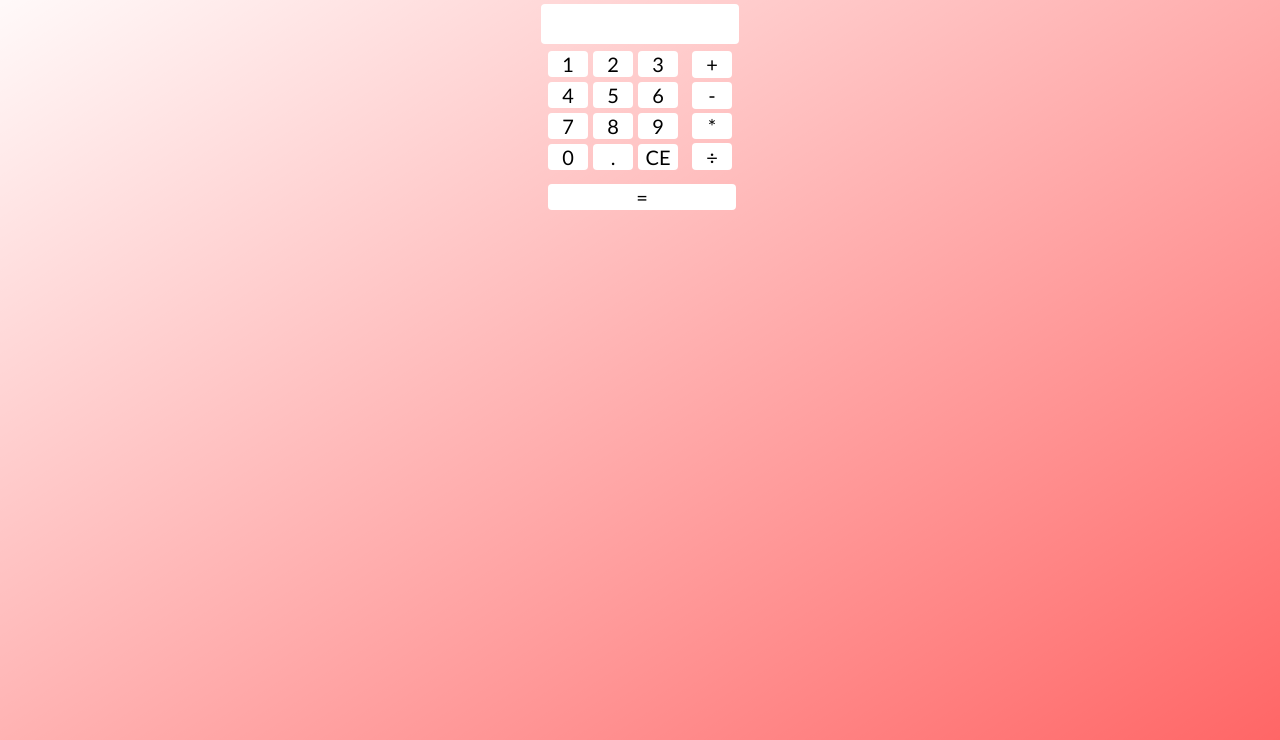
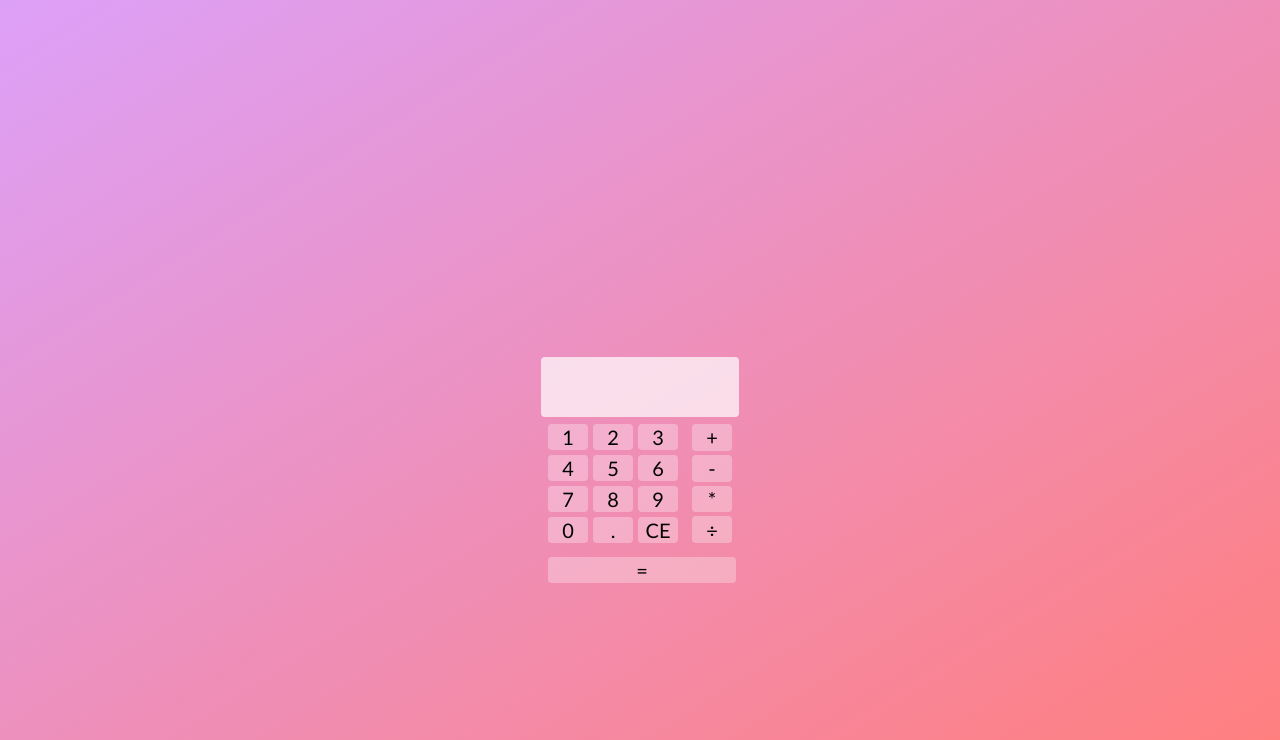
Before and after one commit to ellenmariestuder/calculator, a plain HTML site: page index.html in a window 1280 px wide. Shown: the part 60-800 px from the top of the page. Drawn offline with Linux system fonts and the light colour scheme.

Commit message:
refactor code; finalize GUI functionality

```diff
--- a/index.html
+++ b/index.html
@@ -8,13 +8,14 @@
 <body>
 
   <div class="container">
-    <p>CALCULATOR</p>
 
     <div class="calculator">
 
       <div class="window" id="window">
-        <div previous-operand></div>
-        <div current-operand></div>
+        <!-- <div class="previous-operand">123 + </div>
+        <div class="current-operand">456</div> -->
+        <div previous-operand class="previous-operand"></div>
+        <div current-operand class="current-operand"></div>
       </div>
 
       <div class="buttons">
--- a/script.js
+++ b/script.js
@@ -1,6 +1,7 @@
 
 // built with guidance from:
 // https://www.section.io/engineering-education/building-a-calculator-a-javascript-project-for-beginners/
+// https://www.youtube.com/watch?v=j59qQ7YWLxw
 
 // create variables to represent the different kinds of buttons
 const numberButtons = document.querySelectorAll('[number-button]');
@@ -35,8 +36,14 @@ class Calculator {
 
   // append number function
   appendNumber(number) {
-    if (number === '.' && this.currentOperand.includes('.')) return
-    this.currentOperand = this.currentOperand.toString() + number.toString()
+    if (this.currentOperandTextElement.classList.contains('computation')) {
+      this.currentOperand = number.toString()
+      this.currentOperandTextElement.classList.remove('computation')
+      if (number === '.' && this.currentOperand.includes('.')) return
+    } else {
+      if (number === '.' && this.currentOperand.includes('.')) return
+      this.currentOperand = this.currentOperand.toString() + number.toString()
+    }
   }
 
   // choose operation function
@@ -75,6 +82,7 @@ class Calculator {
     this.currentOperand = computation
     this.operation = undefined
     this.previousOperand = ''
+    this.currentOperandTextElement.classList.add('computation')
   }
 
   // get display number function
@@ -109,7 +117,6 @@ class Calculator {
 
 }
 
-
 // create calculator constant; hook all variables,
 //    make them operate on the calculator object
 const calculator = new Calculator(previousOperandTextElement, currentOperandTextElement)
--- a/styles.css
+++ b/styles.css
@@ -1,10 +1,9 @@
 * {
-  justify-content: center;
   font-family: 'Trebuchet MS', 'Lucida Sans Unicode', 'Lucida Grande', 'Lucida Sans', Arial, sans-serif;
 }
 
 html {
-  background: linear-gradient(to right bottom, rgba(255, 0, 0, 0), rgba(255, 0, 0, 0.6));
+  background: linear-gradient(to right bottom, rgba(195, 99, 251, 0.6), rgba(255, 0, 0, 0.5));
   background-attachment: fixed;
 }
 
@@ -13,21 +12,15 @@ p {
 }
 
 .container {
-  /* width: 25%; */
-  /* padding: 15px; */
-  /* margin: auto; */
-  text-align: center;
+  margin-top: 33%;
 }
 
 .calculator {
-  /* border: 2px solid rgba(255,0,0,0.4); */
+  justify-content: center;
   border-radius: 5px;
-  color: red;
   display: grid;
-  font-size: 20px;
 }
 
-.window,
 .buttons,
 .numbers {
   display: grid;
@@ -35,10 +28,10 @@ p {
 }
 
 .window {
-  min-height: 30px;
-  resize: none;
+  display: grid;
   text-align: right;
-  background-color: white;
+  min-height: 50px;
+  background-color: rgba(255, 255, 255, 0.7);
   border-radius: 4px;
   border: 0px;
   padding-right: 10px;
@@ -75,12 +68,18 @@ p {
 }
 
 button {
-  background-color: white;
+  background-color: rgba(255, 255, 255, 0.3);
   border: 0px;
   border-radius: 4px;
   margin: 2px;
 }
 
 button:hover {
-  background-color: rgba(255, 0, 0, 0.2);
+  background-color: rgba(255, 255, 255, 0.5);
 }
+
+.previous-operand {
+  font-size: 10px;
+}
+
+/* .current-operand {} */
```
